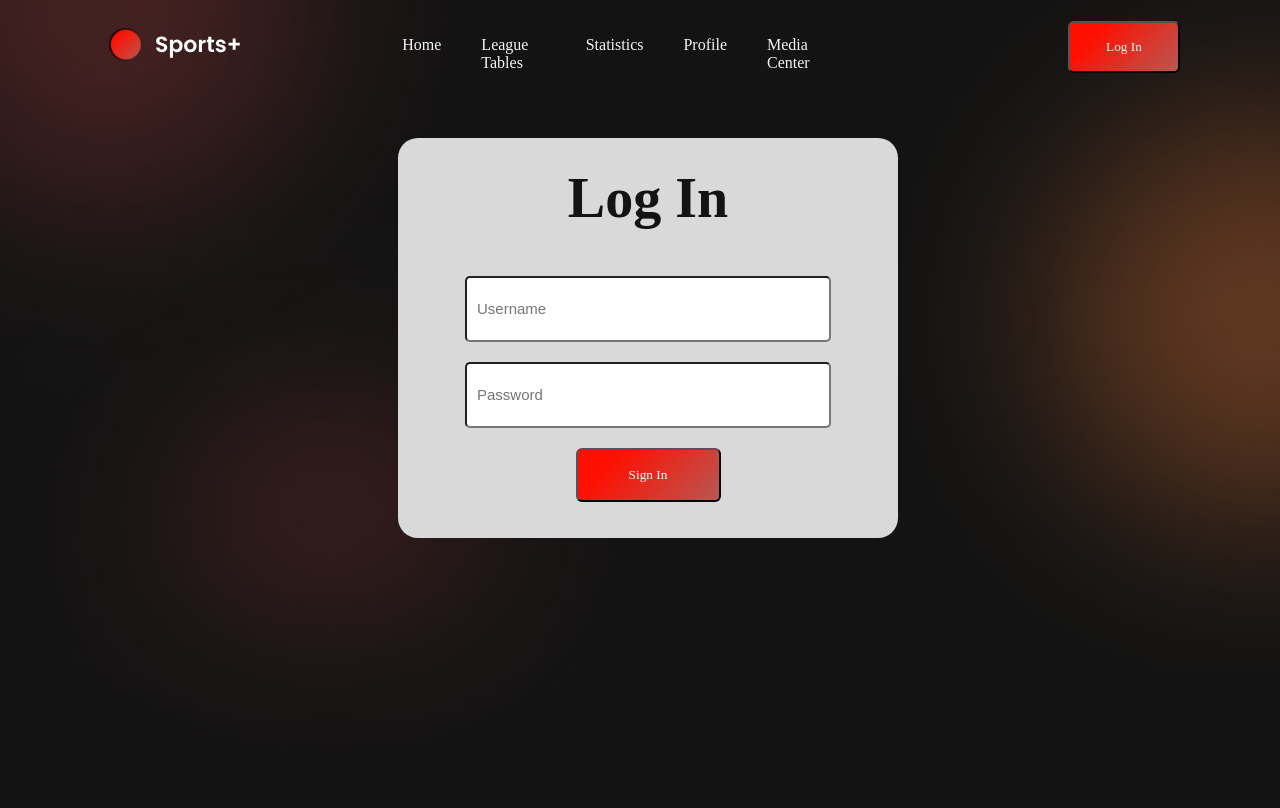
After one commit to cyrilk7/AFA-Project, a PHP site: page /login.html in a window 1280 px wide. The commit adds this page. Run offline with PHP 8.4, Linux system fonts and the light colour scheme.

Commit message:
Updated Log In page

```diff
--- a/css/styles.css
+++ b/css/styles.css
@@ -126,7 +126,7 @@ h1{
     color: #FFFFFF;
 }
 
-#begin-button{
+.long-button{
     width: 145px;
     height: 54px;
     background: linear-gradient(132.37deg, #FF0F00 21.59%, #B45C57 104.34%);
@@ -134,3 +134,28 @@ h1{
     font-family: 'Poppins';
     color: #FFFFFF
 }
+
+.login-box{
+    background-color: #D9D9D9;
+    width: 500px;
+    height: 400px;
+    margin: auto;
+    margin-top: 40px;
+    border-radius: 20px;
+    text-align: center;
+}
+
+.login-box h1{
+    color: #131313;
+    padding-top: 20px;
+}
+
+input{
+    width: 350px;
+    height: 60px;
+    margin-bottom: 20px;
+    border-radius: 5px;
+    padding-left: 10px;
+    font-size: 15px;
+
+}
--- a/index.html
+++ b/index.html
@@ -35,7 +35,7 @@
         <h1> The New Era of the AFA </h1>
         <p id="p-white"> We bring you everything you need, all in one place. </p>
         <button id="question-button"> Questions? </button>
-        <button id="begin-button"> Let's begin </button>
+        <button class="long-button"> Let's begin </button>
 
     </div>
 
--- /dev/null
+++ b/login.html
@@ -0,0 +1,44 @@
+<!DOCTYPE html>
+<html lang="en">
+<head>
+    <meta charset="UTF-8">
+    <meta http-equiv="X-UA-Compatible" content="IE=edge">
+    <meta name="viewport" content="width=device-width, initial-scale=1.0">
+    <link rel="stylesheet" href="css/styles.css">
+    <title> Log In </title>
+
+</head>
+<body>
+    <div class="navbar-local">
+        <div class="container-local">
+            <div class= logobox-local>
+                <img class="logo-local" src="images/Group 1.svg" alt="logo">
+            </div>
+            <ul class="links-local">
+                <li><a href="#">Home</a></li>
+                <li><a href="#">League Tables</a></li>
+                <li><a href="#">Statistics</a></li>
+                <li><a href="#">Profile</a></li>
+                <li><a href="#">Media Center</a></li>
+                <li><a href="#"><button id="login" data-toggle="modal" data-target="#loginModal"> Log In </button>   </a></li>
+
+
+            </ul>
+
+
+        </div>
+    </div>
+    <div class="login-box">
+        <h1> Log In </h1>
+        <form action="">
+            <input type="text" class="login-input" placeholder="Username">
+            <br>
+            <input type="password" class="login-input" placeholder="Password">
+            <br>
+            <button class="long-button"> Sign In </button>
+        </form>
+    </div>
+
+
+</body>
+</html>
```
